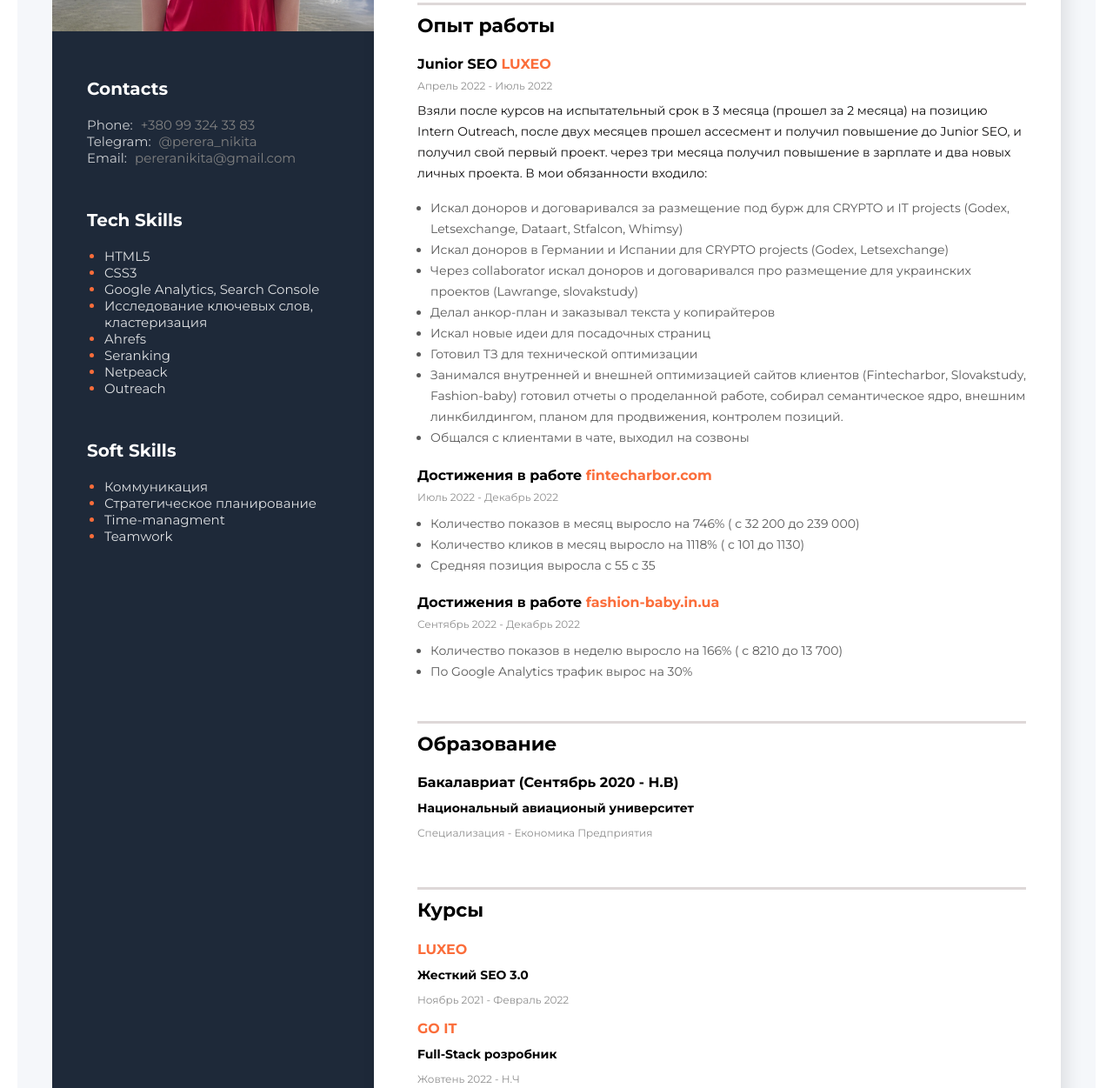
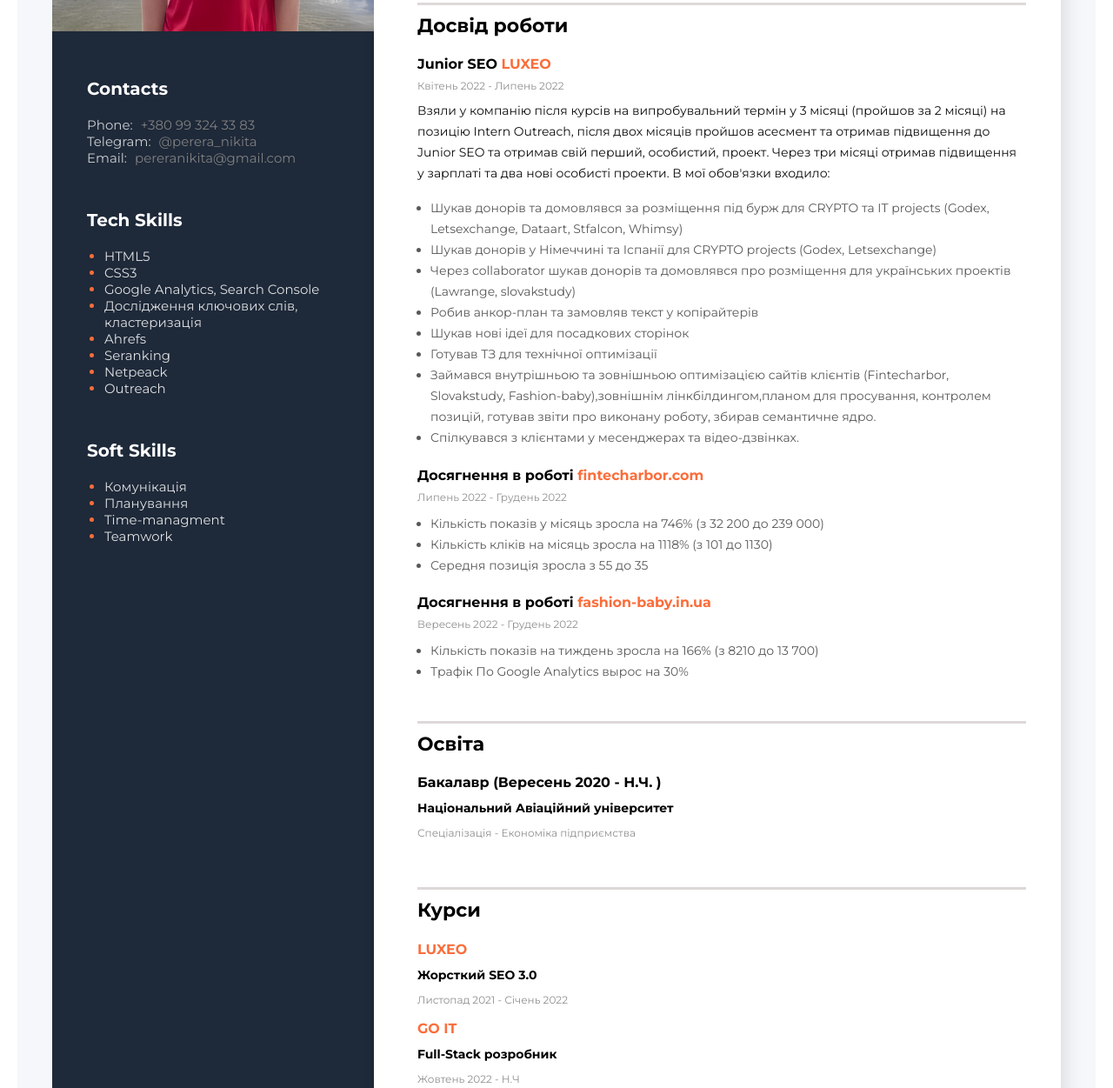
Before and after one commit to NikitaPerera/CV-esume, a plain HTML site: page index.html in a window 1280 px wide. Shown: the part 406-1657 px from the top of the page at 87% size. Drawn offline with Linux system fonts and the light colour scheme.

Commit message:
translate ua

```diff
--- a/index.html
+++ b/index.html
@@ -1,5 +1,5 @@
 <!DOCTYPE html>
-<html lang="en">
+<html lang="ua">
 <head>
     <meta charset="UTF-8">
     <meta http-equiv="X-UA-Compatible" content="IE=edge">
@@ -14,9 +14,9 @@
    <div class="main">
     <div class="main-content">
         <div class="about">
-            <h1 class="about-user">Никита Перера</h1>
-            <h2 class="about-position">Junior SEO-специалист</h2>
-            <p class="about-discription">Начинающий SEO-специалист с огромным стремлением работать и желанием учиться. Постоянно развиваю свои навыки, слежу за трендами сферы, знаю гайдлайны Google.
+            <h1 class="about-user">Нікіта Перера</h1>
+            <h2 class="about-position">Junior SEO-спеціаліст</h2>
+            <p class="about-discription">SEO-фахівець-початківець з величезним прагненням працювати і бажанням вчитися. Постійно розвиваю свої навички, стежу за трендами сфери, знаю гайдлайн Google.
             </p>
         </div>
         <!-- <div class="projects">
@@ -46,37 +46,37 @@
             </ol>
         </div> -->
         <div class="work">
-            <h3 class="title">Опыт работы</h3>
+            <h3 class="title">Досвід роботи</h3>
             <div>
                 <h4 class="work-position">Junior SEO <span class="organ">LUXEO</span></h4>
-                <p class="period">Апрель 2022 - Июль 2022</p>
-                <p class="work-discription">Взяли после курсов на испытательный срок в 3 месяца (прошел за 2 месяца) на позицию Intern Outreach, после двух месяцев прошел ассесмент и получил повышение до Junior SEO, и получил свой первый проект. через три месяца получил повышение в зарплате и два новых личных проекта. В мои обязанности входило:</p>
+                <p class="period">Квітень 2022 - Липень 2022</p>
+                <p class="work-discription">Взяли у компанію після курсів на випробувальний термін у 3 місяці (пройшов за 2 місяці) на позицію Intern Outreach, після двох місяців пройшов асесмент та отримав підвищення до Junior SEO та отримав свій перший, особистий,  проект. Через три місяці отримав підвищення у зарплаті та два нові особисті проекти. В мої обов'язки входило:</p>
                 <ul class="work-list">
-                    <li class="list-worl-item">Искал доноров и договаривался за размещение под бурж для CRYPTO и IT projects (Godex, Letsexchange, Dataart, Stfalcon, Whimsy)</li>
-                    <li class="list-worl-item">Искал доноров в Германии и Испании для CRYPTO projects (Godex, Letsexchange)</li>
-                    <li class="list-worl-item">Через collaborator искал доноров и договаривался про размещение для украинских проектов (Lawrange, slovakstudy)</li>
-                    <li class="list-worl-item">Делал анкор-план и заказывал текста у копирайтеров</li>
-                    <li class="list-worl-item">Искал новые идеи для посадочных страниц</li>
-                    <li class="list-worl-item">Готовил ТЗ для технической оптимизации</li>
-                    <li class="list-worl-item">Занимался внутренней и внешней оптимизацией сайтов клиентов (Fintecharbor, Slovakstudy, Fashion-baby) готовил отчеты о проделанной работе, собирал семантическое ядро, внешним линкбилдингом, планом для продвижения, контролем позиций.</li>
-                    <li class="list-worl-item">Общался с клиентами в чате, выходил на созвоны</li>
+                    <li class="list-worl-item">Шукав донорів та домовлявся за розміщення під бурж для CRYPTO та IT projects (Godex, Letsexchange, Dataart, Stfalcon, Whimsy)</li>
+                    <li class="list-worl-item">Шукав донорів у Німеччині та Іспанії для CRYPTO projects (Godex, Letsexchange)</li>
+                    <li class="list-worl-item">Через collaborator шукав донорів та домовлявся про розміщення для українських проектів (Lawrange, slovakstudy)</li>
+                    <li class="list-worl-item">Робив анкор-план та замовляв текст у копірайтерів</li>
+                    <li class="list-worl-item">Шукав нові ідеї для посадкових сторінок</li>
+                    <li class="list-worl-item">Готував ТЗ для технічної оптимізації</li>
+                    <li class="list-worl-item">Займався внутрішньою та зовнішньою оптимізацією сайтів клієнтів (Fintecharbor, Slovakstudy, Fashion-baby),зовнішнім лінкбілдингом,планом для просування, контролем позицій, готував звіти про виконану роботу, збирав семантичне ядро.</li>
+                    <li class="list-worl-item">Спілкувався з клієнтами у месенджерах та відео-дзвінках.</li>
                 </ul>
             </div>
             <div>
-                <h4 class="work-position">Достижения в работе<span class="organ"> <a target="blank" class="href-organ" href="https://www.fintecharbor.com/">fintecharbor.com</a></span></h4>
-                <p class="period">Июль 2022 - Декабрь 2022</p>
+                <h4 class="work-position">Досягнення в роботі<span class="organ"> <a target="blank" class="href-organ" href="https://www.fintecharbor.com/">fintecharbor.com</a></span></h4>
+                <p class="period">Липень 2022 - Грудень 2022</p>
                 <ul class="work-list">
-                    <li class="list-worl-item">Количество показов в месяц выросло на 746% ( с 32 200 до 239 000)</li>
-                    <li class="list-worl-item">Количество кликов в месяц выросло на 1118% ( с 101 до 1130)</li>
-                    <li class="list-worl-item">Средняя позиция выросла с 55 с 35</li>
+                    <li class="list-worl-item">Кількість показів у місяць зросла на 746% (з 32 200 до 239 000)</li>
+                    <li class="list-worl-item">Кількість кліків на місяць зросла на 1118% (з 101 до 1130)</li>
+                    <li class="list-worl-item">Середня позиція зросла з 55 до 35</li>
                 </ul>
             </div>
             <div>
-                <h4 class="work-position">Достижения в работе<span class="organ"> <a target="blank" class="href-organ" href="https://fashion-baby.in.ua/">fashion-baby.in.ua</a></span></h4>
-                <p class="period">Сентябрь 2022 - Декабрь 2022</p>
+                <h4 class="work-position">Досягнення в роботі<span class="organ"> <a target="blank" class="href-organ" href="https://fashion-baby.in.ua/">fashion-baby.in.ua</a></span></h4>
+                <p class="period">Вересень 2022 - Грудень 2022</p>
                 <ul class="work-list">
-                    <li class="list-worl-item">Количество показов в неделю выросло на 166% ( с 8210 до 13 700)</li>
-                    <li class="list-worl-item">По Google Analytics трафик вырос на 30%</li>
+                    <li class="list-worl-item">Кількість показів на тиждень зросла на 166% (з 8210 до 13 700)</li>
+                    <li class="list-worl-item">Трафік По Google Analytics вырос на 30%</li>
                 </ul>
             </div>
             <!-- <div>
@@ -99,16 +99,16 @@
             </div> -->
         </div>
         <div class="education">
-            <h3 class="title">Образование</h3>
-                <h4> <span class="organ-ed">Бакалавриат (Сентябрь 2020 - Н.В)</span></h4>
-                <h4 class="educ-pos">Национальный авиационый университет</h4>
-                <p class="period">Специализация - Економика Предприятия</p>
+            <h3 class="title">Освіта</h3>
+                <h4> <span class="organ-ed">Бакалавр (Вересень 2020 - Н.Ч. )</span></h4>
+                <h4 class="educ-pos">Національний Авіаційний університет</h4>
+                <p class="period">Спеціалізація - Економіка підприємства</p>
         </div>
         <div class="couers">
-            <h3 class="title">Курсы</h3>
+            <h3 class="title">Курси</h3>
                 <h4> <span class="organ-cr">LUXEO</span></h4>
-                <h4 class="educ-pos">Жесткий SEO 3.0</h4>
-                <p class="period">Ноябрь 2021 - Февраль 2022</p>
+                <h4 class="educ-pos">Жорсткий SEO 3.0</h4>
+                <p class="period">Листопад 2021 - Січень 2022</p>
                 <h4> <span class="organ-cr">GO IT</span></h4>
                 <h4 class="educ-pos">Full-Stack розробник</h4>
                 <p class="period">Жовтень 2022 - Н.Ч</p>
@@ -130,21 +130,18 @@
                 <li> <span class="as-li"> HTML5 </span> </li>
                 <li> <span class="as-li"> CSS3</li>
                 <li> <span class="as-li"> Google Analytics, Search Console</li>
-                <li> <span class="as-li"> Исследование ключевых слов, кластеризация</li>
+                <li> <span class="as-li"> Дослідження ключових слів, кластеризація</li>
                 <li> <span class="as-li"> Ahrefs</li>
                 <li> <span class="as-li"> Seranking</li>
                 <li> <span class="as-li"> Netpeack</li>
                 <li> <span class="as-li"> Outreach</li>
-
-
-
             </ul>
         </div>
         <div>
             <h3 class="sidebar-title">Soft Skills</h3>
             <ul class="as-ul">
-                <li> <span class="as-li"> Коммуникация</li>
-                <li> <span class="as-li"> Стратегическое планирование</li>
+                <li> <span class="as-li"> Комунікація</li>
+                <li> <span class="as-li"> Планування</li>
                 <li> <span class="as-li"> Time-managment</li>
                 <li> <span class="as-li"> Teamwork</li>
             </ul>
```
